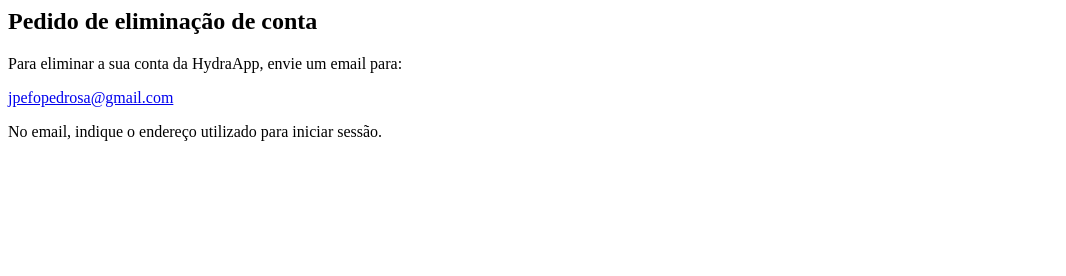
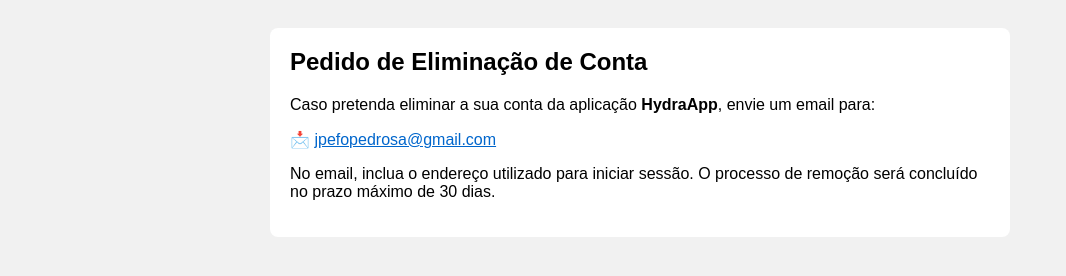
Before and after one commit to jpfpedrosa/hydraapp-privacy, a plain HTML site: page delete-account.html in a window 1280 px wide. Shown: the whole page, without its empty margins (0-1066 px from the left). Drawn offline with Linux system fonts and the light colour scheme.

Commit message:
Revamp delete-account.html with new layout and styles
Updated the delete account page with improved HTML structure and styling.

```diff
--- a/delete-account.html
+++ b/delete-account.html
@@ -1,4 +1,28 @@
-<h2>Pedido de eliminação de conta</h2>
-<p>Para eliminar a sua conta da HydraApp, envie um email para:</p>
-<p><a href="mailto:jpefopedrosa@gmail.com">jpefopedrosa@gmail.com</a></p>
-<p>No email, indique o endereço utilizado para iniciar sessão.</p>
+<!DOCTYPE html>
+<html lang="pt">
+<head>
+  <meta charset="UTF-8">
+  <title>Eliminação de Conta - HydraApp</title>
+  <style>
+    body { font-family: Arial, sans-serif; padding: 20px; background: #f1f1f1; }
+    .box { background: #fff; padding: 20px; border-radius: 8px; max-width: 700px; margin: auto; }
+    h2 { margin-top: 0; }
+    a { color: #0066cc; }
+  </style>
+</head>
+<body>
+  <div class="box">
+    <h2>Pedido de Eliminação de Conta</h2>
+    <p>
+      Caso pretenda eliminar a sua conta da aplicação <strong>HydraApp</strong>,
+      envie um email para:
+    </p>
+    <p>
+      📩 <a href="mailto:jpefopedrosa@gmail.com">jpefopedrosa@gmail.com</a>
+    </p>
+    <p>
+      No email, inclua o endereço utilizado para iniciar sessão. O processo de remoção será concluído no prazo máximo de 30 dias.
+    </p>
+  </div>
+</body>
+</html>
```
